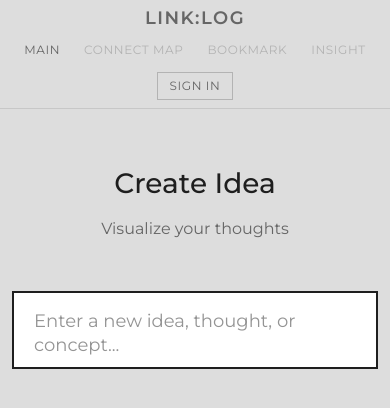
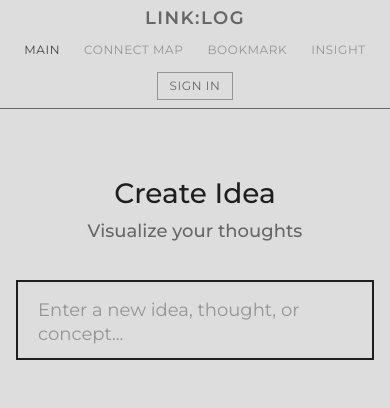
Before and after one commit to ow6980/LinkLog_new, a React (Vite) app: page / in a window 390 px wide. Shown: the top 408 px of the page. Built offline with nearby package versions, Linux system fonts and the light colour scheme; the HTML template or start-up script is replaced by a standard one.

Commit message:
revising p1

```diff
--- a/src/components/Header.css
+++ b/src/components/Header.css
@@ -2,7 +2,7 @@
   width: 100%;
   height: 60px;
   background-color: #dddddd;
-  border-bottom: 1px solid rgba(0, 0, 0, 0.1);
+  border-bottom: 1px solid #666666;
   position: sticky;
   top: 0;
   z-index: 1000;
@@ -46,7 +46,7 @@
   font-weight: 400;
   font-size: 20px;
   line-height: 16px;
-  color: #b3b3b3;
+  color: #949494;
   text-decoration: none;
   padding: 0 20px;
   height: 34px;
@@ -59,11 +59,11 @@
 }
 
 .nav-link:hover {
-  color: #cccccc;
+  color: #666666;
 }
 
 .nav-link.active {
-  color: #666666;
+  color: #444444;
 }
 
 .header-signin {
@@ -74,7 +74,7 @@
 
 .signin-button {
   background: transparent;
-  border: 1px solid #b3b3b3;
+  border: 1px solid #949494;
   height: 34px;
   padding: 0 21px;
   font-family: 'Montserrat', sans-serif;
@@ -92,7 +92,7 @@
 }
 
 .signin-button:hover {
-  background-color: #b3b3b3;
+  background-color: #949494;
   color: #1e1e1e;
 }
 
--- a/src/pages/MainPage.css
+++ b/src/pages/MainPage.css
@@ -10,11 +10,10 @@
 .main-container {
   width: 100%;
   max-width: 100%;
-  padding: 164px 20px 40px;
+  padding: 164px 267px 0;
   display: flex;
   flex-direction: column;
   align-items: center;
-  gap: 60px;
   box-sizing: border-box;
 }
 
@@ -22,19 +21,19 @@
   display: flex;
   flex-direction: column;
   align-items: center;
-  gap: 10px;
   width: 100%;
-  padding: 0;
+  padding: 10px 18px;
+  box-sizing: border-box;
 }
 
 .title-section {
   display: flex;
   flex-direction: column;
-  gap: 10px;
+  gap: 15px;
   align-items: center;
   justify-content: center;
   text-align: center;
-  margin-bottom: 130px;
+  margin-bottom: 69px;
 }
 
 .main-title {
@@ -49,9 +48,9 @@
 
 .subtitle {
   font-family: 'Montserrat', sans-serif;
-  font-weight: 400;
-  font-size: 24px;
-  line-height: 24px;
+  font-weight: 500;
+  font-size: 28px;
+  line-height: 1;
   color: #666666;
   margin: 0;
   padding: 0;
@@ -60,8 +59,8 @@
 .input-area {
   display: flex;
   flex-direction: column;
-  gap: 20px;
-  align-items: flex-start;
+  gap: 31px;
+  align-items: center;
   width: 100%;
   max-width: 964px;
   position: relative;
@@ -77,15 +76,13 @@
 }
 
 .selected-keywords {
-  position: absolute;
-  bottom: 100%;
-  left: 0;
   display: flex;
   flex-wrap: wrap;
-  gap: 15px;
+  gap: 0;
   margin-bottom: 0;
   width: 100%;
   z-index: 10;
+  align-items: center;
 }
 
 .keyword-tag-selected {
@@ -107,6 +104,7 @@
   line-height: 16px;
   color: #cccccc;
   letter-spacing: 0.6px;
+  text-transform: capitalize;
 }
 
 .keyword-remove {
@@ -124,6 +122,7 @@
   display: flex;
   align-items: center;
   justify-content: center;
+  text-transform: lowercase;
 }
 
 .keyword-remove:hover {
@@ -138,7 +137,8 @@
 .idea-textarea {
   width: 100%;
   min-height: 78px;
-  background-color: #ffffff;
+  height: 78px;
+  background-color: #dddddd;
   border: 2px solid #1e1e1e;
   border-radius: 0;
   padding: 20px 24px;
@@ -192,7 +192,7 @@
 }
 
 .keyword-button {
-  background-color: #b3b3b3;
+  background-color: #cccccc;
   border: none;
   height: 34px;
   padding: 0 20px;
@@ -200,16 +200,14 @@
   display: flex;
   align-items: center;
   justify-content: center;
-}
-
-.keyword-button span,
-.keyword-button {
   font-family: 'Montserrat', sans-serif;
   font-weight: 400;
   font-size: 20px;
   line-height: 16px;
   color: #1e1e1e;
   letter-spacing: 0.6px;
+  text-transform: capitalize;
+  transition: background-color 0.2s;
 }
 
 .keyword-button:hover {
@@ -243,7 +241,7 @@
 
 @media (max-width: 1200px) {
   .main-container {
-    padding: 120px 16px 40px;
+    padding: 120px 100px 0;
   }
 
   .main-title {
@@ -251,7 +249,7 @@
   }
 
   .subtitle {
-    font-size: 20px;
+    font-size: 24px;
   }
 
   .idea-textarea {
@@ -265,7 +263,11 @@
 
 @media (max-width: 768px) {
   .main-container {
-    padding: 80px 16px 40px;
+    padding: 80px 20px 0;
+  }
+
+  .main-input-section {
+    padding: 10px 0;
   }
 
   .main-title {
@@ -273,11 +275,11 @@
   }
 
   .subtitle {
-    font-size: 18px;
+    font-size: 20px;
   }
 
   .title-section {
-    gap: 20px;
+    gap: 15px;
     margin-bottom: 40px;
   }
 
@@ -305,7 +307,11 @@
 
 @media (max-width: 480px) {
   .main-container {
-    padding: 60px 12px 40px;
+    padding: 60px 16px 0;
+  }
+
+  .main-input-section {
+    padding: 10px 0;
   }
 
   .main-title {
@@ -313,7 +319,7 @@
   }
 
   .subtitle {
-    font-size: 16px;
+    font-size: 18px;
   }
 
   .idea-textarea {
--- a/src/pages/MainPage.tsx
+++ b/src/pages/MainPage.tsx
@@ -7,7 +7,7 @@ const MainPage = () => {
   const [suggestedKeywords, setSuggestedKeywords] = useState<string[]>([])
   const textareaRef = useRef<HTMLTextAreaElement>(null)
 
-  // 키워드 자동 추출 (NLP 기반 기본 키워드 분석)
+  // 주제/키워드 자동 추출 (의미 기반 주제 추출)
   const extractKeywords = (text: string): string[] => {
     if (!text.trim()) return []
 
@@ -19,36 +19,101 @@ const MainPage = () => {
       'could', 'may', 'might', 'must', 'can', 'this', 'that', 'these', 'those',
       'i', 'you', 'he', 'she', 'it', 'we', 'they', 'me', 'him', 'her', 'us', 'them',
       '이', '가', '을', '를', '에', '의', '와', '과', '도', '로', '으로', '에서',
-      '그', '이', '저', '것', '수', '것', '때', '곳', '등', '및', '또한', '그리고'
+      '그', '이', '저', '것', '수', '것', '때', '곳', '등', '및', '또한', '그리고',
+      '하는', '하는데', '한다', '하다', '된다', '되다', '있다', '없다', '같다', '이다'
     ])
 
-    // 원본 단어를 유지하기 위해 원본 텍스트에서 단어 추출
-    const originalWords = text
-      .replace(/[^\w\s가-힣]/g, ' ')
-      .split(/\s+/)
-      .filter((word) => word.length > 2)
+    const candidates: Array<{ text: string; score: number }> = []
 
-    // 소문자로 변환한 단어로 빈도 계산
-    const wordCount: Record<string, { count: number; original: string }> = {}
-    originalWords.forEach((originalWord) => {
-      const lowerWord = originalWord.toLowerCase()
-      if (!stopWords.has(lowerWord)) {
-        if (!wordCount[lowerWord]) {
-          wordCount[lowerWord] = { count: 0, original: originalWord }
-        }
-        wordCount[lowerWord].count += 1
-        // 원본 단어의 첫 글자가 대문자면 원본 유지
-        if (originalWord[0] === originalWord[0].toUpperCase() && originalWord[0] !== originalWord[0].toLowerCase()) {
-          wordCount[lowerWord].original = originalWord
+    // 1. 명사구/복합어 추출 (2-3단어 조합)
+    // 영어: 대문자로 시작하는 연속 단어 (고유명사, 전문용어)
+    const properNounPhrases = text.match(/\b([A-Z][a-z]+(?:\s+[A-Z][a-z]+)+)\b/g) || []
+    properNounPhrases.forEach(phrase => {
+      const cleaned = phrase.trim()
+      if (cleaned.length > 3 && !selectedKeywords.includes(cleaned)) {
+        candidates.push({ text: cleaned, score: 10 }) // 명사구는 높은 점수
+      }
+    })
+
+    // 영어: 일반 명사구 패턴 (형용사/명사 + 명사)
+    const commonPhrases = text.match(/\b([a-z]+(?:\s+[a-z]+){1,2})\b/gi) || []
+    commonPhrases.forEach(phrase => {
+      const cleaned = phrase.trim().toLowerCase()
+      const words = cleaned.split(/\s+/)
+      // 불용어가 포함되지 않은 경우만
+      if (words.length > 1 && words.every(w => !stopWords.has(w) && w.length > 2)) {
+        const original = phrase.trim()
+        if (!candidates.some(c => c.text.toLowerCase() === cleaned) &&
+            !selectedKeywords.includes(original)) {
+          candidates.push({ text: original, score: 5 })
         }
       }
     })
 
-    return Object.entries(wordCount)
-      .sort((a, b) => b[1].count - a[1].count)
+    // 한국어: 명사구 패턴
+    const koreanPhrases = text.match(/([가-힣]+(?:\s+[가-힣]+){1,2})/g) || []
+    koreanPhrases.forEach(phrase => {
+      const cleaned = phrase.trim()
+      if (cleaned.length > 2 && !selectedKeywords.includes(cleaned)) {
+        // 이미 단일 단어로 추출될 예정이면 제외
+        if (cleaned.split(/\s+/).length > 1) {
+          candidates.push({ text: cleaned, score: 5 })
+        }
+      }
+    })
+
+    // 2. 핵심 단어 추출 (문장 구조 기반)
+    const sentences = text.split(/[.!?。！？\n]/).filter(s => s.trim().length > 0)
+
+    sentences.forEach((sentence) => {
+      const words = sentence
+        .replace(/[^\w\s가-힣]/g, ' ')
+        .split(/\s+/)
+        .filter((word) => word.length > 2)
+
+      words.forEach((word, wordIndex) => {
+        const lowerWord = word.toLowerCase()
+        if (!stopWords.has(lowerWord)) {
+          // 대문자로 시작하는 단어는 더 중요 (고유명사, 전문용어)
+          const isProperNoun = word[0] === word[0].toUpperCase() && word[0] !== word[0].toLowerCase()
+          // 문장 앞부분에 위치한 단어는 더 중요 (주제는 보통 앞에)
+          const positionScore = Math.max(1, words.length - wordIndex)
+          const score = isProperNoun ? positionScore * 3 : positionScore
+
+          // 이미 명사구에 포함된 단어는 제외
+          const isInPhrase = candidates.some(c =>
+            c.text.toLowerCase().includes(lowerWord) && c.text !== word
+          )
+
+          if (!isInPhrase && !selectedKeywords.includes(word)) {
+            const existing = candidates.find(c => c.text.toLowerCase() === lowerWord)
+            if (existing) {
+              existing.score += score
+            } else {
+              candidates.push({ text: word, score })
+            }
+          }
+        }
+      })
+    })
+
+    // 3. 빈도 기반 추가 점수
+    candidates.forEach(candidate => {
+      const regex = new RegExp(`\\b${candidate.text.replace(/[.*+?^${}()|[\]\\]/g, '\\$&')}\\b`, 'gi')
+      const matches = text.match(regex)
+      if (matches) {
+        candidate.score += matches.length
+      }
+    })
+
+    // 4. 점수 순으로 정렬하고 상위 6개 선택
+    const sorted = candidates
+      .sort((a, b) => b.score - a.score)
       .slice(0, 6)
-      .map(([_, data]) => data.original)
-      .filter((word) => !selectedKeywords.includes(word))
+      .map(c => c.text)
+      .filter(k => k && !selectedKeywords.includes(k))
+
+    return sorted
   }
 
   useEffect(() => {
```
